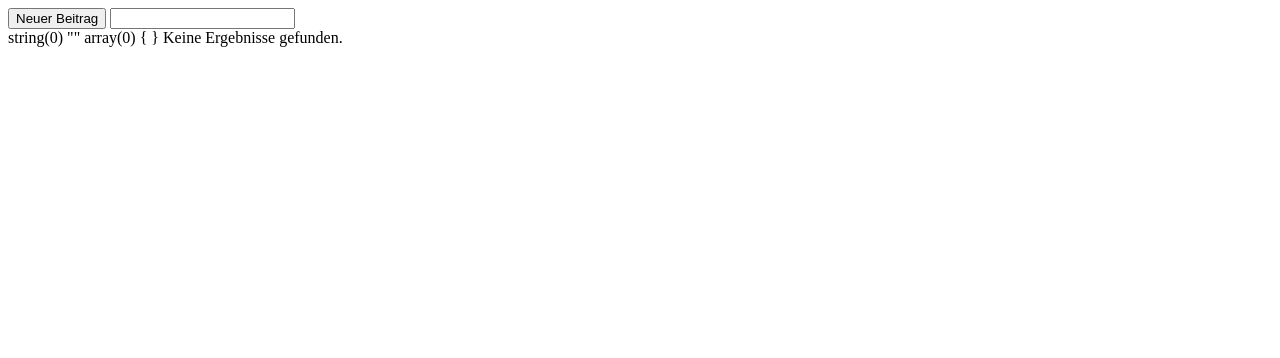
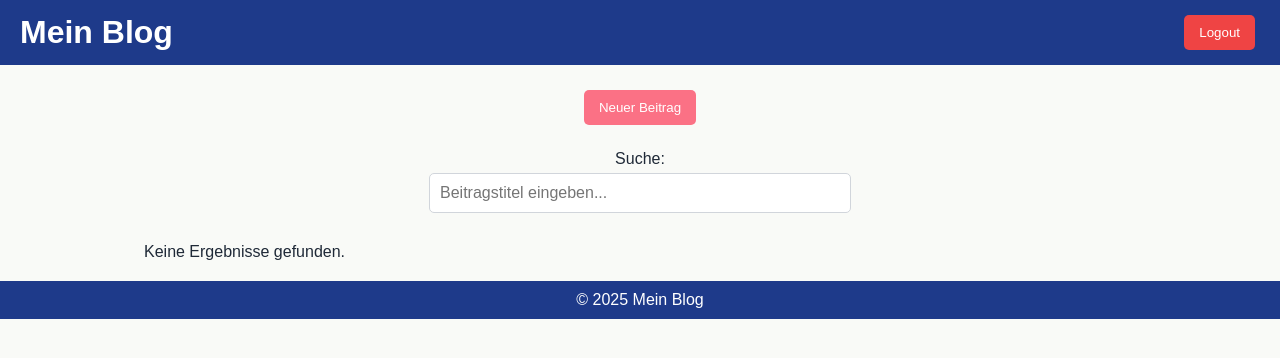
Before and after one commit to LucaDalCorso2004/mini-blog, a PHP site: page / in a window 1280 px wide. Shown: the top 358 px of the page. Run offline with PHP 8.4, Linux system fonts and the light colour scheme; the visitor is signed in with stand-in values (Sample User, id 1); data that the repository does not hold is empty; a stand-in replaces the project's code that opens the database connection.

Commit message:
Create logout and added Style and  delete comments

```diff
--- a/ajax/create_Comment.php
+++ b/ajax/create_Comment.php
@@ -9,7 +9,7 @@ function createComment($content, $postId)
         session_start();
     }
 
-    $benutzername = $_SESSION['benutzername'] ?? 'Gast'; // Fallback falls nicht eingeloggt
+    $benutzername = $_SESSION['benutzername'] ?? 'Gast';
 
     try {
         $stmt = $conn->prepare("
--- a/ajax/search_post.php
+++ b/ajax/search_post.php
@@ -1,5 +1,5 @@
 <?php
-require_once '../includes/db.php'; // PDO-Verbindung
+require_once '../includes/db.php';
 session_start();
 $user_id = $_SESSION['user_id'] ?? null;
 function search($title)
@@ -10,7 +10,7 @@ function search($title)
         $stmt = $conn->prepare("SELECT id, user_id,title, content, created_at FROM posts WHERE title LIKE :title");
         $like = "%" . $title . "%";
         $stmt->execute([':title' => $like]);
-        return $stmt->fetchAll(PDO::FETCH_ASSOC); // ← richtige Rückgabe
+        return $stmt->fetchAll(PDO::FETCH_ASSOC);
     } catch (PDOException $e) {
         return false;
     }
@@ -34,8 +34,6 @@ return $comments;
 if ($_SERVER['REQUEST_METHOD'] === 'GET') {
     $title = $_GET['q'] ?? '';
 
-  var_dump($title);
-
 if (trim($title) === '') {
 
     $results = all();
@@ -43,7 +41,7 @@ if (trim($title) === '') {
 
     $results = search($title);
 }
-      var_dump($results);
+
         if ($results !== false && count($results) > 0) {
 
             foreach ($results as $row) {
@@ -78,7 +76,7 @@ echo "<button onclick=\"komant(document.getElementById('kom_$postId').value, $po
 echo "<button onclick=\"viewkomant('', $postId)\">Kommentare anzeigen</button>";
 
 echo "<div id='comments_$postId'></div>";
-echo "<hr></div>";
+echo "</div>";
 
 
             }
--- a/ajax/update_Blog.php
+++ b/ajax/update_Blog.php
@@ -6,7 +6,7 @@ function updateBlog($title, $content, $post_id)
     global $conn;
 
     try {
-        // SQL-Statement vorbereiten
+
         $sql = "UPDATE posts SET title = :title, content = :content WHERE id = :id ";
         $stmt = $conn->prepare($sql);
 
--- a/assets/scrpit.js
+++ b/assets/scrpit.js
@@ -77,8 +77,7 @@ function updateBlog(title, content, id) {
         if (this.readyState == 4) {
             if (this.status == 200) {
                 console.log("Erfolgreiche Antwort:", this.responseText);
-                // Hier kannst du z.B. deine Anzeige aktualisieren, z.B. nochmal searchBlog("");
-                // oder nur eine Erfolgsmeldung anzeigen
+
                 alert(this.responseText);
             } else {
                 console.error("Fehler beim Request:", this.status);
@@ -109,9 +108,6 @@ function Blog(title, content, id) {
 
             if (this.status == 200) {
                 console.log("Erfolgreiche Antwort:", this.responseText);
-
-                // Wenn du nicht zwingend etwas anzeigen musst, kannst du das auskommentieren oder entfernen:
-                // document.getElementById("txtHint").innerHTML = this.responseText;
 
                 window.location.href = "index.php";
             }
--- a/assets/style.css
+++ b/assets/style.css
@@ -0,0 +1,66 @@
+/* style.css */
+body {
+    background-color: #F9FAF7;
+    font-family: Arial, sans-serif;
+    color: #1F2937;
+    margin: 0;
+    padding: 0;
+}
+
+header,
+footer {
+    background-color: #1E3A8A;
+    color: white;
+    padding: 10px;
+    text-align: center;
+}
+
+table {
+    border-collapse: collapse;
+    width: 90%;
+    margin: 20px auto;
+    background-color: white;
+}
+
+td {
+    border: 1px solid #9CA3AF;
+    padding: 10px;
+}
+
+button {
+    background-color: #FB7185;
+    color: white;
+    border: none;
+    padding: 10px 15px;
+    margin: 5px;
+    cursor: pointer;
+    border-radius: 5px;
+}
+
+input[type=submit] {
+    background-color: #FB7185;
+    color: white;
+    border: none;
+    padding: 10px 15px;
+    margin: 5px;
+    cursor: pointer;
+    border-radius: 5px;
+}
+
+input[type="text"],
+[type="password"] {
+    width: 60%;
+    max-width: 400px;
+    padding: 10px;
+    border: 1px solid #D1D5DB;
+    border-radius: 5px;
+    font-size: 1rem;
+}
+
+
+
+#txtHint {
+    text-align: left;
+    width: 80%;
+    margin: auto;
+}
--- a/index.php
+++ b/index.php
@@ -1,17 +1,45 @@
+
+<?php
+session_start();
+if (!isset($_SESSION['user_id'])) {
+    header('Location: login.php');
+    exit;
+}
+?>
 <!DOCTYPE html>
-<html lang="en">
+<html lang="de">
 <head>
     <meta charset="UTF-8">
     <meta name="viewport" content="width=device-width, initial-scale=1.0">
-    <title>Document</title>
+    <title>Blog Übersicht</title>
+    <link rel="stylesheet" href="assets/style.css">
 </head>
 <body>
-      <button onclick="window.location.href='post.php'">Neuer Beitrag</button>
 
-      <input type="text" id="fname" name="fname" onkeyup="searchBlog(this.value)">
+<header style="display: flex; justify-content: space-between; align-items: center; padding: 10px 20px; background-color: #1E3A8A; color: white;">
+    <h1 style="margin: 0;">Mein Blog</h1>
+    <form action="logout.php" method="post">
+        <button type="submit" style="background-color: #EF4444;">Logout</button>
+    </form>
+</header>
 
-<div id="txtHint"></div>
+<main style="text-align: center; padding: 20px;">
 
-      <script src="assets/scrpit.js"></script>
+    <button onclick="window.location.href='post.php'">Neuer Beitrag</button>
+
+    <div style="margin-top: 20px;">
+        <label for="search" style="display: block; margin-bottom: 5px;">Suche:</label>
+        <input type="text" id="search" placeholder="Beitragstitel eingeben..." onkeyup="searchBlog(this.value)">
+    </div>
+
+    <div id="txtHint" style="margin-top: 30px;"></div>
+
+</main>
+
+<footer>
+    &copy; 2025 Mein Blog
+</footer>
+
+<script src="assets/scrpit.js"></script>
 </body>
 </html>
--- a/regestiren.php
+++ b/regestiren.php
@@ -3,6 +3,7 @@
 <html lang="de">
 <head>
     <meta charset="UTF-8">
+      <link rel="stylesheet" href="assets/style.css">
     <title>Registrieren</title>
 
 </head>
@@ -23,9 +24,8 @@ password: <input type="password" name="password"required><br>
 </div>
 <script src="assets/scrpit.js"></script>
 </main>
-
 <footer>
-
+    &copy; 2025 Mein Blog
 </footer>
 
 </body>
```
Also changed, not shown: ajax/create_User.php (+5 -5 lines), login.php (+5 -3 lines), logout.php (added, +7 -0 lines), post.php (+17 -1 lines).
